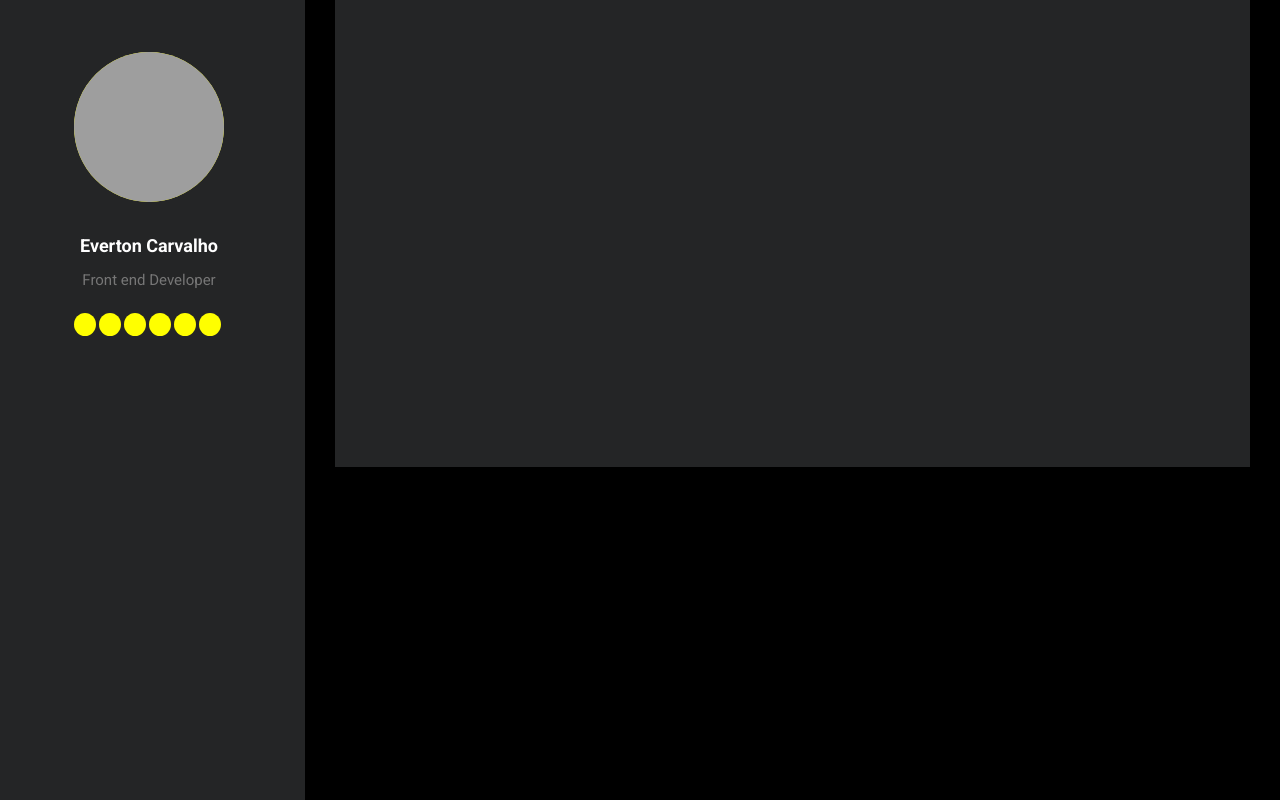
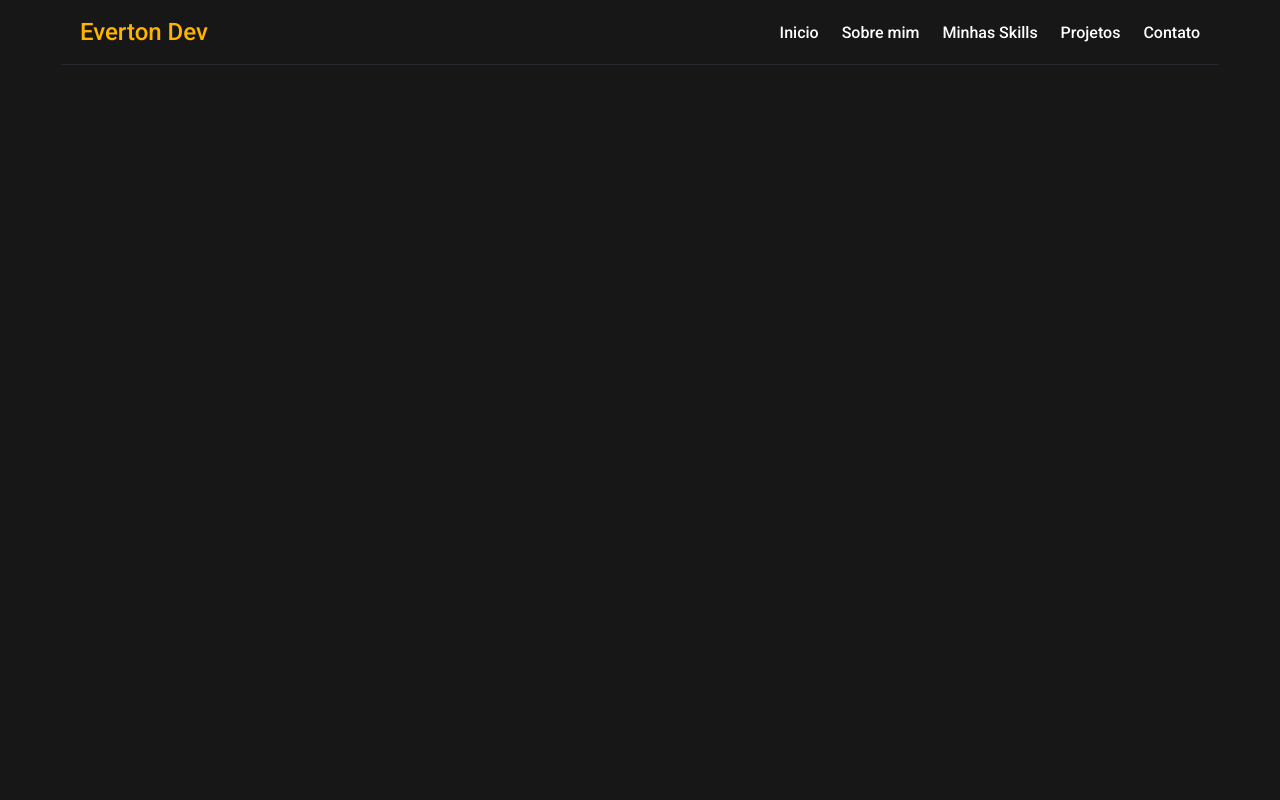
Before and after one commit to EvertonCarvalho1/portfolio-app, a React (Create React App) app: page / in a window 1280 px wide. Shown: the top 800 px of the page. Built offline with nearby package versions, Linux system fonts and the light colour scheme; grey boxes are pictures that could not be loaded.

Commit message:
adding codes

```diff
--- a/public/index.html
+++ b/public/index.html
@@ -12,7 +12,7 @@
 
   <link rel="preconnect" href="https://fonts.googleapis.com">
   <link rel="preconnect" href="https://fonts.gstatic.com" crossorigin>
-  <link href="https://fonts.googleapis.com/css2?family=Roboto:wght@400;700&display=swap" rel="stylesheet">
+  <link href="https://fonts.googleapis.com/css2?family=Roboto:wght@400;500;700&display=swap" rel="stylesheet">
   <title>React App</title>
 </head>
 
--- a/src/components/Content/index.tsx
+++ /dev/null
@@ -1,13 +0,0 @@
-import React from "react";
-
-import { ContainerContent } from "./styles";
-
-const Content: React.FC = () => {
-    return(
-        <ContainerContent>
-
-        </ContainerContent>
-    )
-}
-
-export default Content;
--- a/src/components/Content/styles.ts
+++ /dev/null
@@ -1,16 +0,0 @@
-import { style } from "@mui/system";
-import styled from "styled-components";
-
-export const ContainerContent = styled.div`
-    position: absolute;
-    left: 335px;
-    top: 0;
-    width: calc(100% - 365px);
-    height: 467px;
-    background: #242526;
-`;
-
-export const ContentInfo = styled.div`
-
-
-`;
--- /dev/null
+++ b/src/components/Header/index.tsx
@@ -0,0 +1,22 @@
+import React from "react";
+import { ContainerHeader } from "./styles";
+
+const Header: React.FC = () => {
+    return (
+        <ContainerHeader>
+            <a href="#">
+                <h1>Everton Dev</h1>
+            </a>
+            <nav>
+                <a className="aNav" href="">Inicio</a>
+                <a className="aNav" href="">Sobre mim</a>
+                <a className="aNav" href="">Minhas Skills</a>
+                <a className="aNav" href="">Projetos</a>
+                <a className="aNav" href="">Contato</a>
+            </nav>
+        </ContainerHeader>
+
+    )
+}
+
+export default Header;
--- /dev/null
+++ b/src/components/Header/styles.ts
@@ -0,0 +1,57 @@
+import styled from "styled-components";
+
+export const ContainerHeader = styled.header`
+
+    display: flex;
+    justify-content: space-between;
+    align-items: center;
+    padding:18px;
+    border-bottom:1px solid #26292D;
+
+    a{
+
+        text-decoration: none;
+        h1{
+            font-size: 24px;
+            color: #FFB400;
+            font-weight:500;
+
+        }
+    }
+
+    nav{
+
+
+        .aNav{
+
+            height: 19px;
+            position: relative;
+            font-size: 16px;
+            color: #FFF;
+            font-weight: 500;
+            cursor: pointer;
+            & + .aNav{
+                margin-left: 23px;
+            }
+        }
+
+        .aNav::after{
+            content: '';
+            position: absolute;
+            width: 100%;
+            height: 0.1rem;
+            left: 0;
+            bottom: 0;
+            background:  #FFB400;
+
+            transform: scale(0, 1);
+            transform-origin: 0% 100%;
+            transition: transform 0.3s ease;
+        }
+
+        .aNav:hover::after{
+            transform: scale(1, 1);
+        }
+    }
+
+`;
--- a/src/components/Sidebar/index.tsx
+++ /dev/null
@@ -1,27 +0,0 @@
-import React from 'react';
-import { ContainerSidebar, SidebarContent } from './styles';
-
-
-
-const Sidebar: React.FC = () => {
-    return(
-        <ContainerSidebar>
-            <SidebarContent>
-                <img className='imagem' src='https://lh3.googleusercontent.com/a-/AOh14GiW4Cz0I3Ue735igiPvteyvK7cNwCQEEK2MTJ58Uw=s360-p-rw-no'/>
-
-                <h1>Everton Carvalho</h1>
-                <p>Front end Developer</p>
-                <div className='icons'>
-                    <div className='iconColor'></div>
-                    <div className='iconColor'></div>
-                    <div className='iconColor'></div>
-                    <div className='iconColor'></div>
-                    <div className='iconColor'></div>
-                    <div className='iconColor'></div>
-                </div>
-            </SidebarContent>
-        </ContainerSidebar>
-    )
-}
-
-export default Sidebar;
--- a/src/components/Sidebar/styles.ts
+++ /dev/null
@@ -1,50 +0,0 @@
-import styled from "styled-components";
-
-export const ContainerSidebar = styled.div`
-
-width: 305px;
-height: 1315px;
-background: #242526;
-margin-right: 30px;
-;
-`;
-
-export const SidebarContent = styled.div`
-padding-top: 52px;
-padding: 52px 81px 0 74px;
-width: 100%;
-
-h1{
-    text-align: center;
-    color: #FFF;
-    font-size: 18px;
-    margin-bottom: 15px;
-}
-
-p{
-    color: #767676;
-    font-size: 15px;
-    text-align: center;
-}
-    .imagem{
-        width: 150px;
-        height: 150px;
-        background: yellow;
-        border-radius: 50%;
-        margin-bottom:29px ;
-    }
-
-    .icons{
-        display: flex;
-        width: 100%;
-    }
-    .iconColor{
-        width: 100%;
-        max-width: 25px;
-        height: 23px;
-        background: yellow;
-        margin-top: 24px;
-        margin-right: 3px;
-        border-radius: 50%;
-    }
-`;
--- a/src/pages/Dashboard/index.tsx
+++ b/src/pages/Dashboard/index.tsx
@@ -1,16 +1,13 @@
 import React from "react";
-import Content from "../../components/Content";
-import Sidebar from "../../components/Sidebar";
+import Header from "../../components/Header";
 import { Container } from "./styles";
 
 
 const Dashboard: React.FC = () => {
     return (
-        <>
-            <Sidebar />
-
-            <Content/>
-        </>
+    <Container>
+        <Header/>
+    </Container>
     )
 };
 
--- a/src/pages/Dashboard/styles.ts
+++ b/src/pages/Dashboard/styles.ts
@@ -2,7 +2,7 @@ import styled from "styled-components";
 
 export const Container = styled.div`
     width: 100%;
+    max-width: 1156px;
+    margin: 0 auto;
     height: 100%;
-    background: black;
-
 `;
--- a/src/styles/global.ts
+++ b/src/styles/global.ts
@@ -12,7 +12,7 @@ export default createGlobalStyle`
 }
 
 body{
-    background: black;
+    background: #171718;
     -webkit-font-smoothing: antialiased;
 }
 
```
Also changed, not shown: src/assets/unnamed.webp (deleted), src/components/t.txt (deleted), src/pages/ini.txt (deleted).
